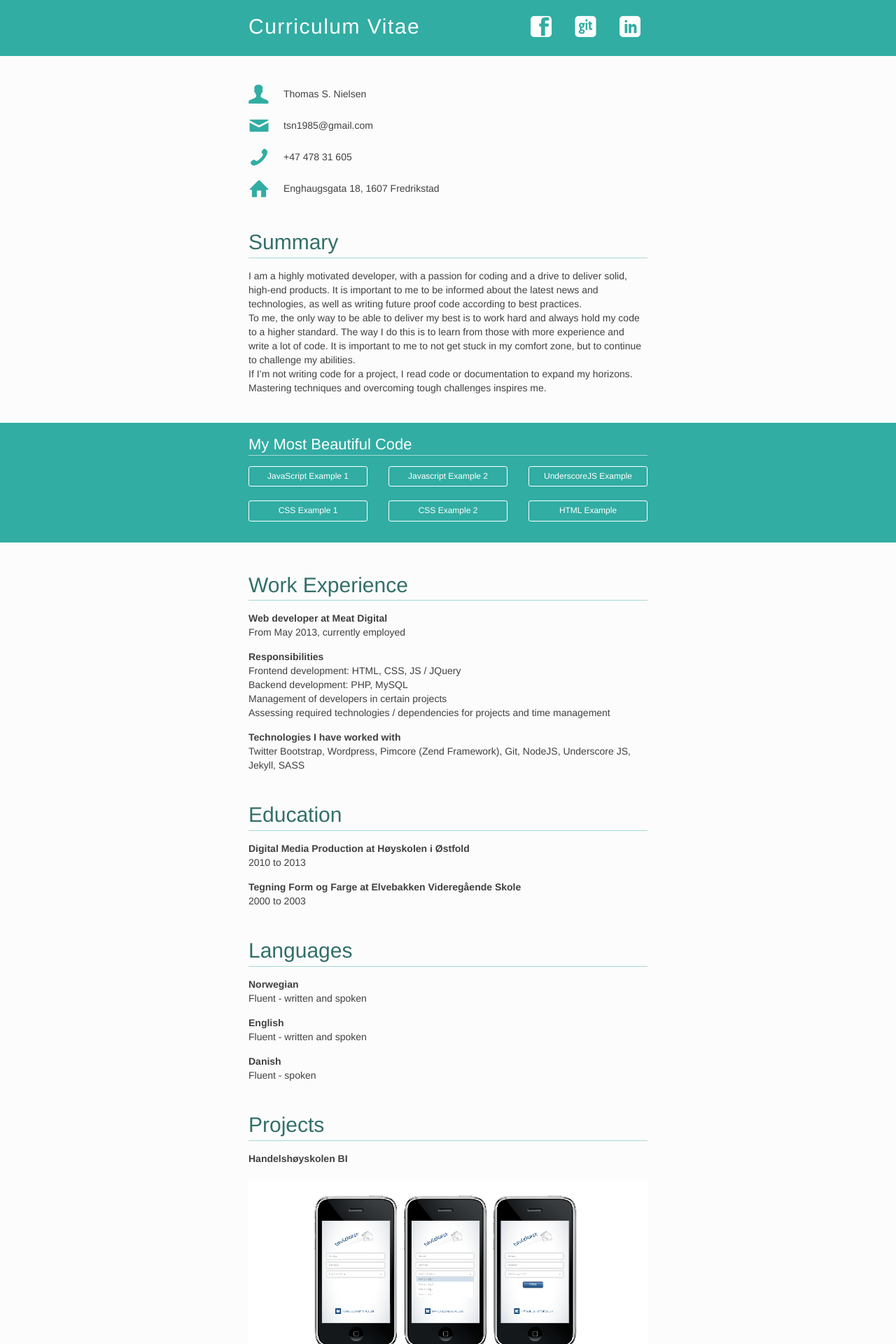
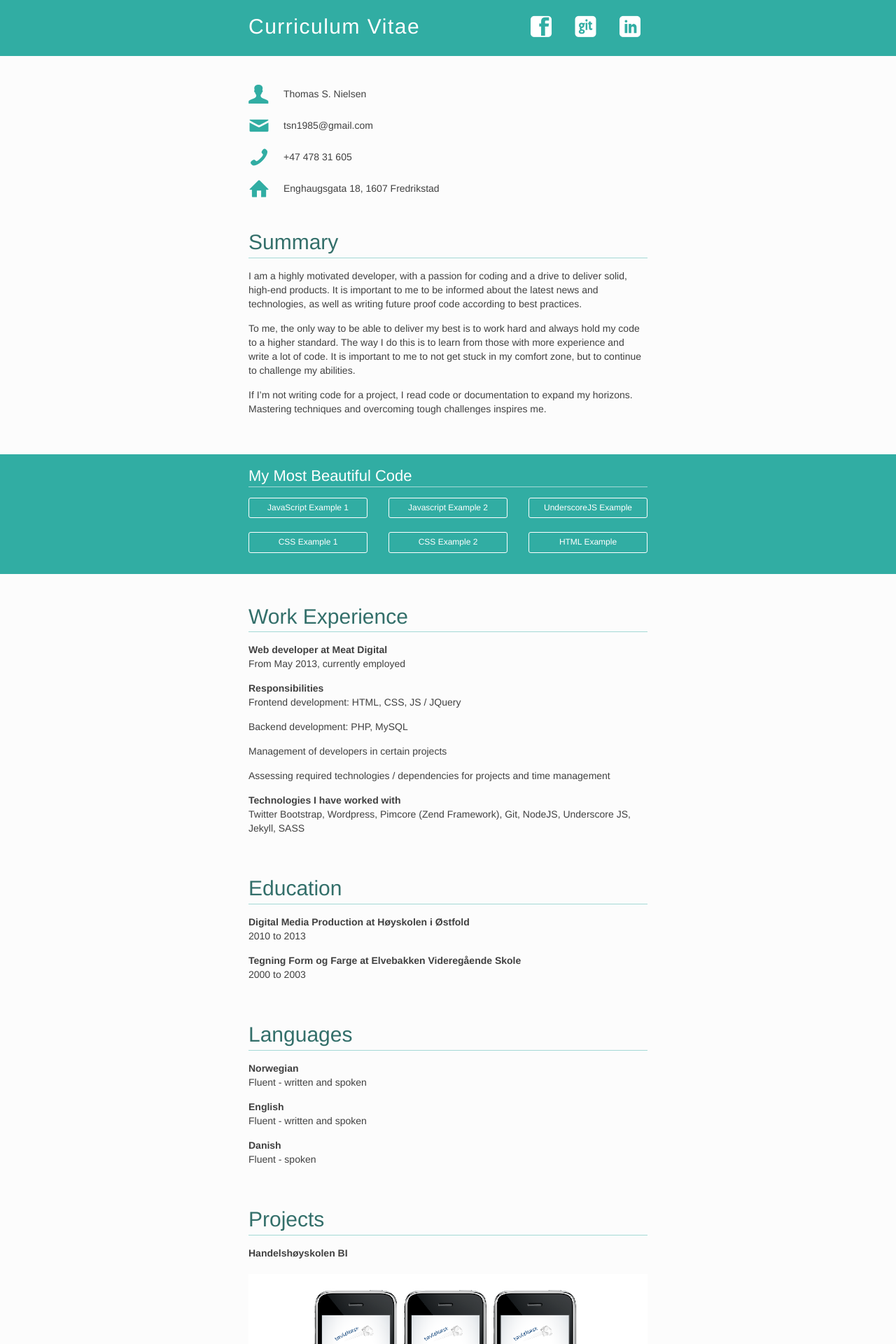
Before and after one commit to Quball/Quball.github.io, a Jekyll site: the page built from index.html, in a window 1280 px wide. Shown: the top 1920 px of the page at 70% size. Built offline with Jekyll 4.4.1, drawn with Linux system fonts in a browser that asks for light colours; nearby versions of some CDN libraries; Markdown is read by kramdown in place of the engine named in the settings; the list of posts is cut into pages by our own code.

Commit message:
removed linebreaks

```diff
--- a/_layouts/default.html
+++ b/_layouts/default.html
@@ -3,7 +3,7 @@
 			<aside class="col-xs-12 info-section">
 				{% include info.html %}
 			</aside>
-			<article class="col-xs-12 aside-section">
+			<article class="col-xs-12 summary-section">
 				{% include summary.html %}
 			</article>
 		</div>
--- a/css/style.scss
+++ b/css/style.scss
@@ -153,9 +153,13 @@
 	}
 }
 
-.aside-section, .h-entry {
+.summary-section, .h-entry {
 
 	margin-top: 40px;
+
+	p {
+		margin-bottom: 15px;
+	}
 
 	h3, h2 {
 		font-size: 30px;
```
Also changed, not shown: _includes/summary.html (+1 -10 lines), 5 other files.
